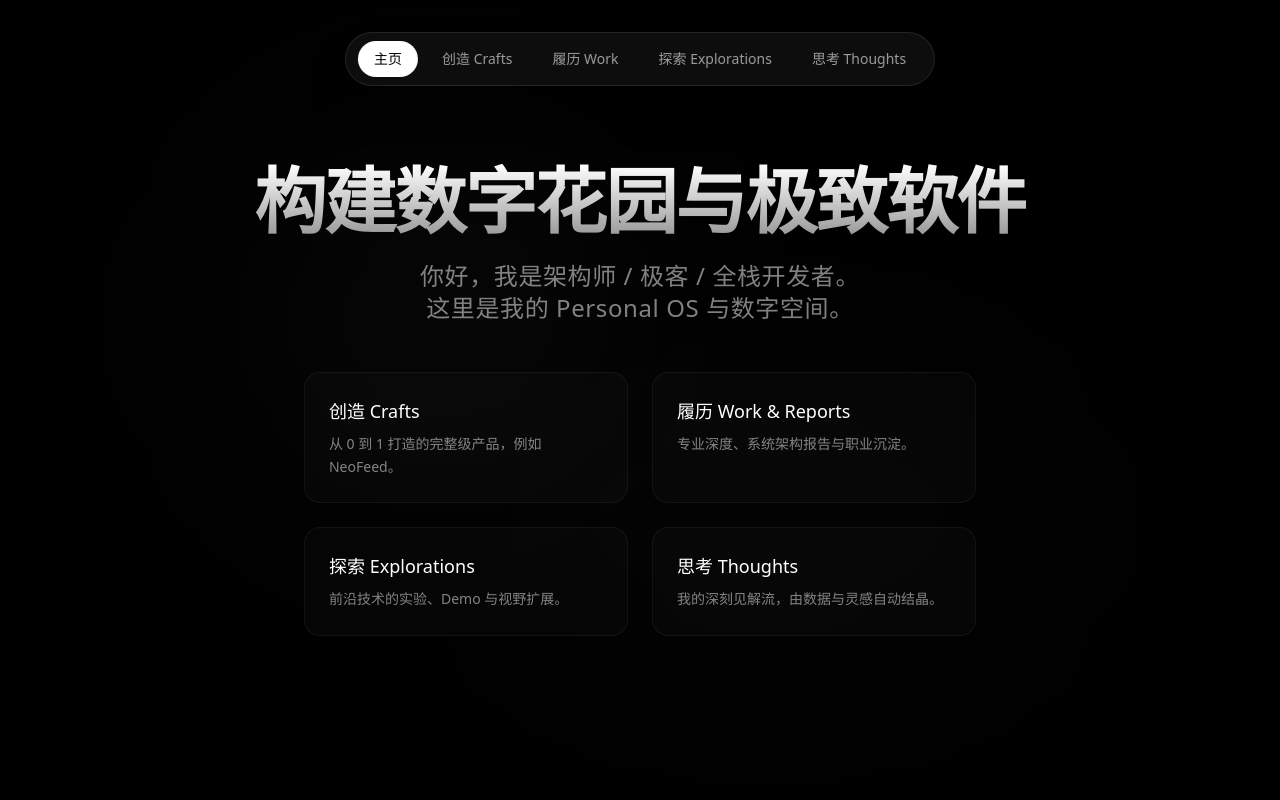
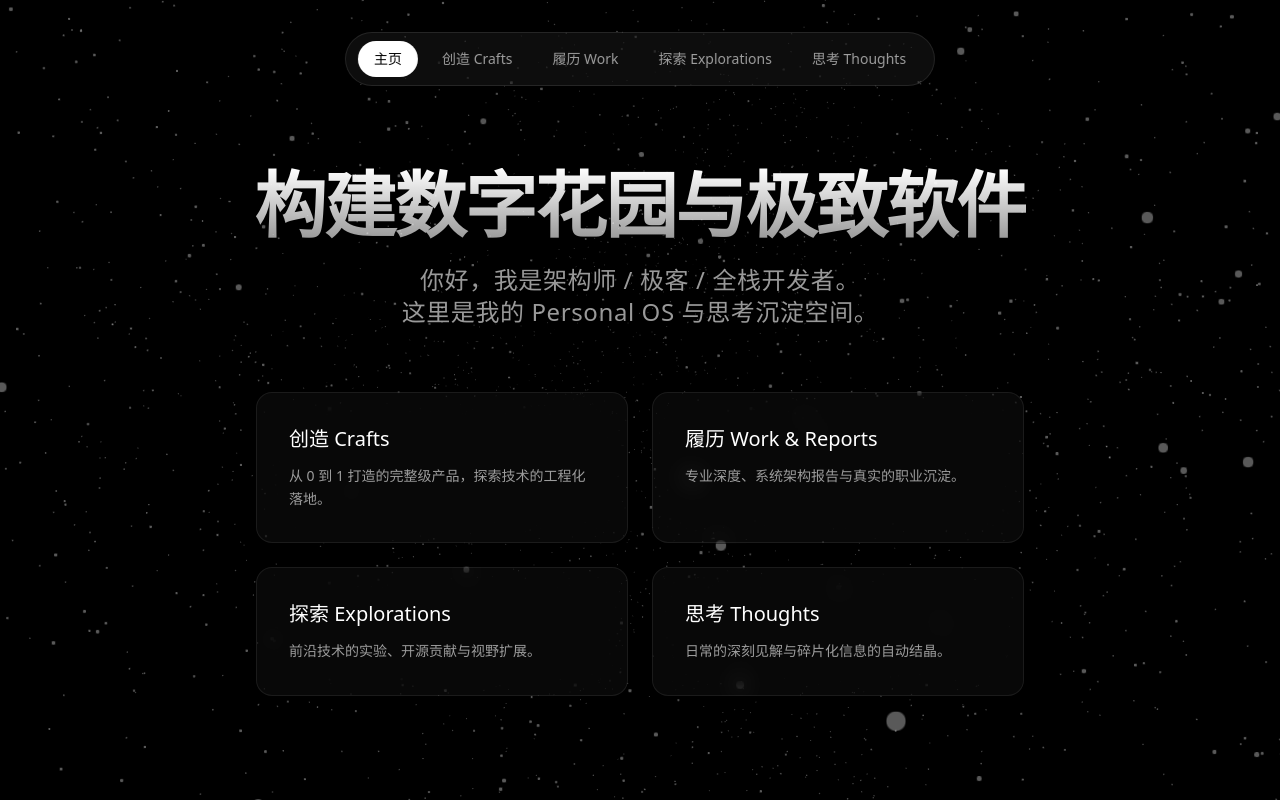
Before and after one commit to Bigxu404/Creator, a Next.js app: page / in a window 1280 px wide. Built offline with nearby package versions, Linux system fonts and the light colour scheme.

Commit message:
feat: implement three.js dynamic abstract background

```diff
--- a/src/app/layout.tsx
+++ b/src/app/layout.tsx
@@ -2,6 +2,7 @@ import type { Metadata } from "next";
 import { Geist, Geist_Mono } from "next/font/google";
 import "./globals.css";
 import { NavigationBar } from "@/components/NavigationBar";
+import { DynamicBackground } from "@/components/DynamicBackground";
 
 const geistSans = Geist({
   variable: "--font-geist-sans",
@@ -26,8 +27,9 @@ export default function RootLayout({
   return (
     <html lang="zh-CN" className="dark">
       <body
-        className={`${geistSans.variable} ${geistMono.variable} antialiased bg-black text-white selection:bg-white/30`}
+        className={`${geistSans.variable} ${geistMono.variable} antialiased bg-transparent text-white selection:bg-white/30 min-h-screen`}
       >
+        <DynamicBackground />
         {children}
         <NavigationBar />
       </body>
--- a/src/app/page.tsx
+++ b/src/app/page.tsx
@@ -4,32 +4,27 @@ import { motion } from "framer-motion";
 
 export default function Home() {
   return (
-    <main className="min-h-screen bg-black flex flex-col items-center justify-center px-6 overflow-hidden relative">
-      <div className="absolute inset-0 z-0 pointer-events-none">
-        <div className="absolute top-[20%] left-[20%] w-[30%] h-[40%] rounded-full bg-white/[0.03] blur-[120px]" />
-        <div className="absolute bottom-[20%] right-[20%] w-[40%] h-[30%] rounded-full bg-white/[0.02] blur-[120px]" />
-      </div>
-
+    <main className="min-h-screen flex flex-col items-center justify-center px-6 overflow-hidden relative">
       <motion.div
         initial={{ opacity: 0, y: 20 }}
         animate={{ opacity: 1, y: 0 }}
         transition={{ duration: 1, ease: [0.16, 1, 0.3, 1] }}
-        className="z-10 text-center max-w-4xl"
+        className="z-10 text-center max-w-4xl pt-16"
       >
-        <h1 className="text-5xl md:text-7xl font-bold tracking-tight bg-clip-text text-transparent bg-gradient-to-b from-white to-white/60 mb-6">
+        <h1 className="text-5xl md:text-7xl font-bold tracking-tight bg-clip-text text-transparent bg-gradient-to-b from-white to-white/60 mb-6 drop-shadow-sm">
           构建数字花园与极致软件
         </h1>
-        <p className="text-xl md:text-2xl text-white/50 font-light tracking-wide mb-12">
+        <p className="text-xl md:text-2xl text-white/60 font-light tracking-wide mb-16 max-w-3xl mx-auto">
           你好，我是架构师 / 极客 / 全栈开发者。
           <br className="hidden md:block" />
-          这里是我的 Personal OS 与数字空间。
+          这里是我的 Personal OS 与思考沉淀空间。
         </p>
 
-        <div className="grid grid-cols-1 md:grid-cols-2 gap-6 text-left max-w-2xl mx-auto">
-          <SectionCard title="创造 Crafts" desc="从 0 到 1 打造的完整级产品，例如 NeoFeed。" delay={0.2} />
-          <SectionCard title="履历 Work & Reports" desc="专业深度、系统架构报告与职业沉淀。" delay={0.3} />
-          <SectionCard title="探索 Explorations" desc="前沿技术的实验、Demo 与视野扩展。" delay={0.4} />
-          <SectionCard title="思考 Thoughts" desc="我的深刻见解流，由数据与灵感自动结晶。" delay={0.5} />
+        <div className="grid grid-cols-1 md:grid-cols-2 gap-6 text-left max-w-3xl mx-auto">
+          <SectionCard title="创造 Crafts" desc="从 0 到 1 打造的完整级产品，探索技术的工程化落地。" delay={0.2} />
+          <SectionCard title="履历 Work & Reports" desc="专业深度、系统架构报告与真实的职业沉淀。" delay={0.3} />
+          <SectionCard title="探索 Explorations" desc="前沿技术的实验、开源贡献与视野扩展。" delay={0.4} />
+          <SectionCard title="思考 Thoughts" desc="日常的深刻见解与碎片化信息的自动结晶。" delay={0.5} />
         </div>
       </motion.div>
     </main>
@@ -42,10 +37,10 @@ function SectionCard({ title, desc, delay }: { title: string; desc: string; dela
       initial={{ opacity: 0, y: 10 }}
       animate={{ opacity: 1, y: 0 }}
       transition={{ duration: 0.8, delay }}
-      className="p-6 rounded-2xl bg-white/[0.02] border border-white/[0.05] hover:bg-white/[0.05] transition-colors"
+      className="p-8 rounded-2xl bg-white/[0.03] backdrop-blur-md border border-white/[0.08] hover:bg-white/[0.08] transition-all duration-300"
     >
-      <h3 className="text-lg font-medium text-white mb-2">{title}</h3>
-      <p className="text-sm text-white/50 leading-relaxed">{desc}</p>
+      <h3 className="text-xl font-medium text-white mb-3">{title}</h3>
+      <p className="text-sm text-white/60 leading-relaxed">{desc}</p>
     </motion.div>
   );
 }
--- /dev/null
+++ b/src/components/DynamicBackground.tsx
@@ -0,0 +1,47 @@
+"use client";
+
+import { useRef, useMemo } from "react";
+import { Canvas, useFrame } from "@react-three/fiber";
+import { Points, PointMaterial } from "@react-three/drei";
+import * as random from "maath/random/dist/maath-random.esm";
+import * as THREE from "three";
+
+function ParticleCloud() {
+  const ref = useRef<THREE.Points>(null!);
+  // Generate 5000 random points in a sphere
+  const sphere = useMemo(() => {
+    return random.inSphere(new Float32Array(5000 * 3), { radius: 1.5 }) as Float32Array;
+  }, []);
+
+  useFrame((state, delta) => {
+    if (ref.current) {
+      ref.current.rotation.x -= delta / 10;
+      ref.current.rotation.y -= delta / 15;
+    }
+  });
+
+  return (
+    <group rotation={[0, 0, Math.PI / 4]}>
+      <Points ref={ref} positions={sphere} stride={3} frustumCulled={false}>
+        <PointMaterial
+          transparent
+          color="#ffffff"
+          size={0.005}
+          sizeAttenuation={true}
+          depthWrite={false}
+          opacity={0.4}
+        />
+      </Points>
+    </group>
+  );
+}
+
+export function DynamicBackground() {
+  return (
+    <div className="fixed inset-0 z-[-1] pointer-events-none bg-black">
+      <Canvas camera={{ position: [0, 0, 1] }}>
+        <ParticleCloud />
+      </Canvas>
+    </div>
+  );
+}
```
Also changed, not shown: package.json (+6 -1 lines), 1 other file (tests, documents, lock files or other folders).
